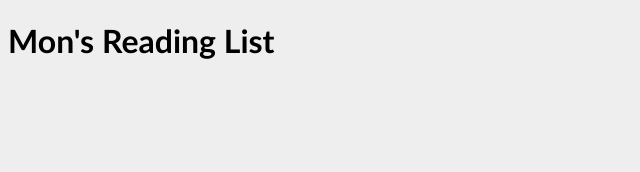
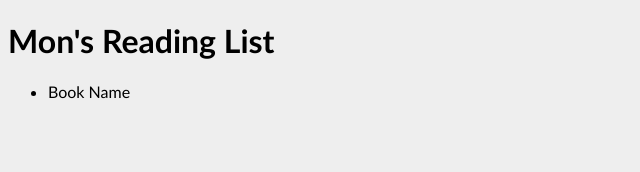
Before and after one commit to jlopez928/React-Nodejs-mLab-GraphQL, a React (Create React App) app in the folder client/: page / in a window 1280 px wide. Shown: the top 172 px of the page, without its empty margins (0-640 px from the left). Built offline with nearby package versions, Linux system fonts and the light colour scheme.

Commit message:
24 - Book List Component

```diff
--- a/client/src/App.js
+++ b/client/src/App.js
@@ -1,10 +1,15 @@
 import React, { Component } from 'react';
+
+//Components
+import BookList from "./components/BookList";
 
 class App extends Component {
   render() {
     return (
       <div id="main">
         <h1>Mon's Reading List</h1>
+        <BookList/>
+
       </div>
     );
   }
--- /dev/null
+++ b/client/src/components/BookList.js
@@ -0,0 +1,15 @@
+import React, { Component } from 'react';
+
+class BookList extends Component {
+  render() {
+    return (
+      <div>
+        <ul id="book-list">
+            <li>Book Name</li>
+        </ul>
+      </div>
+    );
+  }
+}
+
+export default BookList;
```
